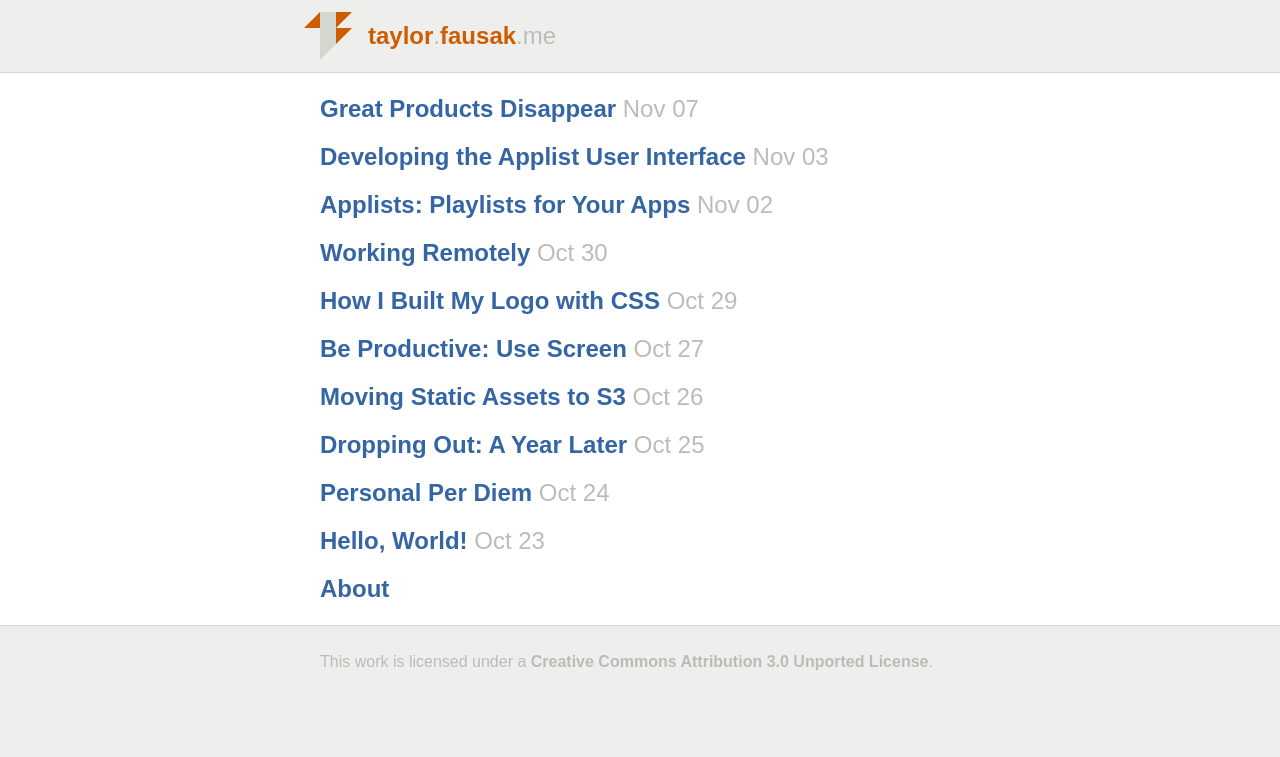
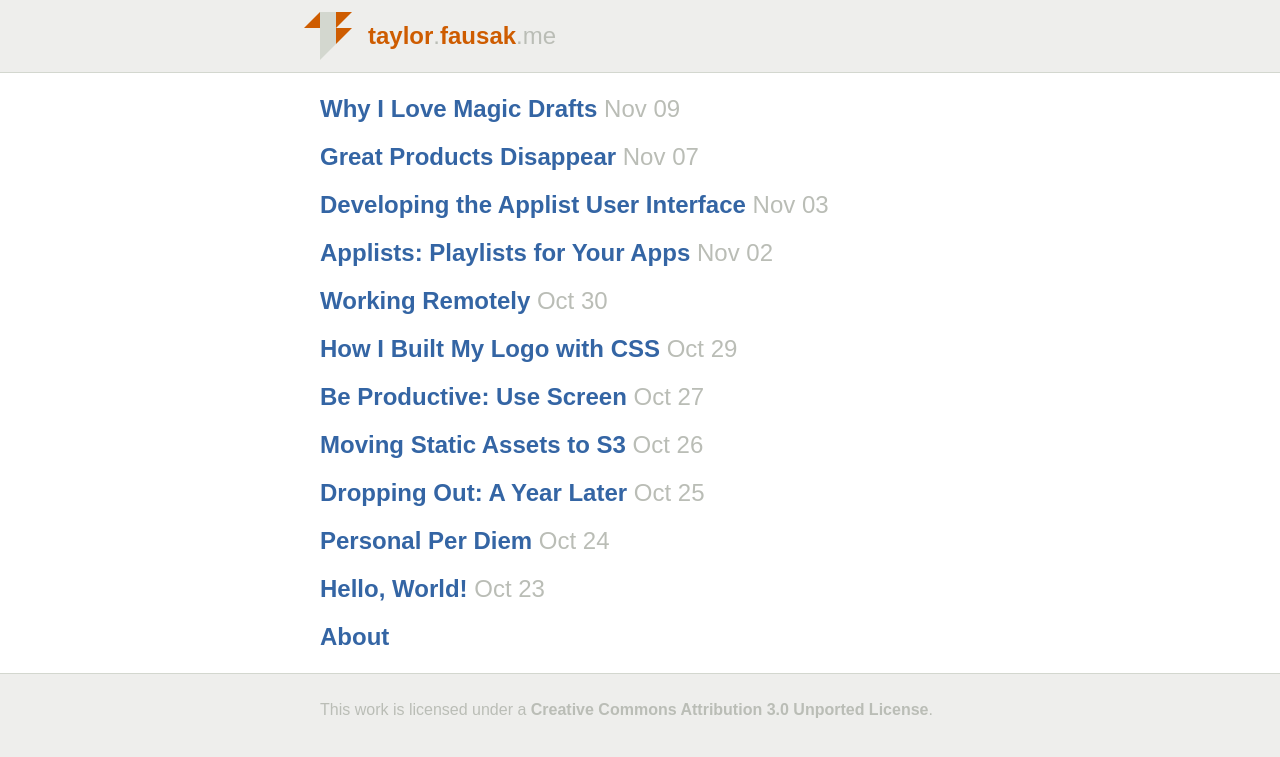
Before and after one commit to tfausak/tfausak.github.io, a Jekyll site: the page built from index.html, in a window 1280 px wide. Shown: the top 757 px of the page. Built offline with Jekyll 4.4.1, drawn with Linux system fonts in a browser that asks for light colours.

Commit message:
Add title and set state to published.

```diff
--- a/_posts/2011-11-09-untitled.md
+++ b/_posts/2011-11-09-why-i-love-magic-drafts.md
@@ -1,7 +1,6 @@
 ---
 layout: post
-title: untitled
-published: false
+title: Why I Love Magic Drafts
 ---
 
 ![Magic: The Gathering logo][1]
```
